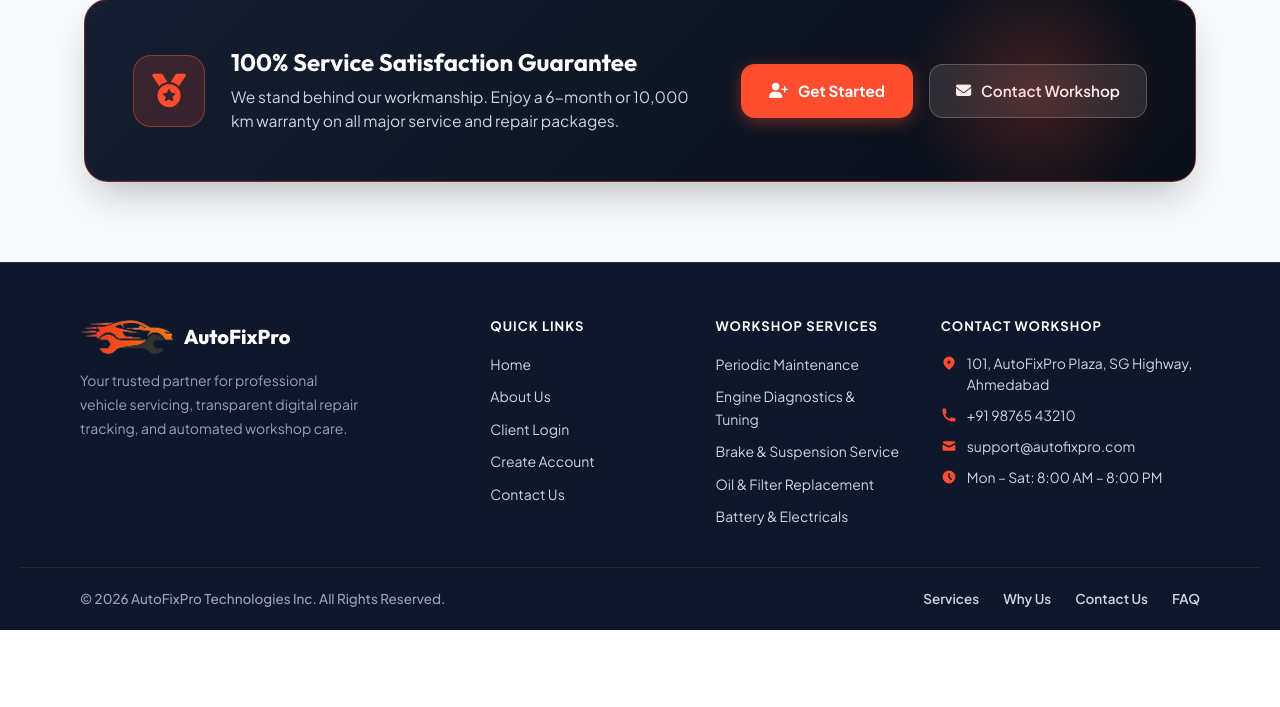
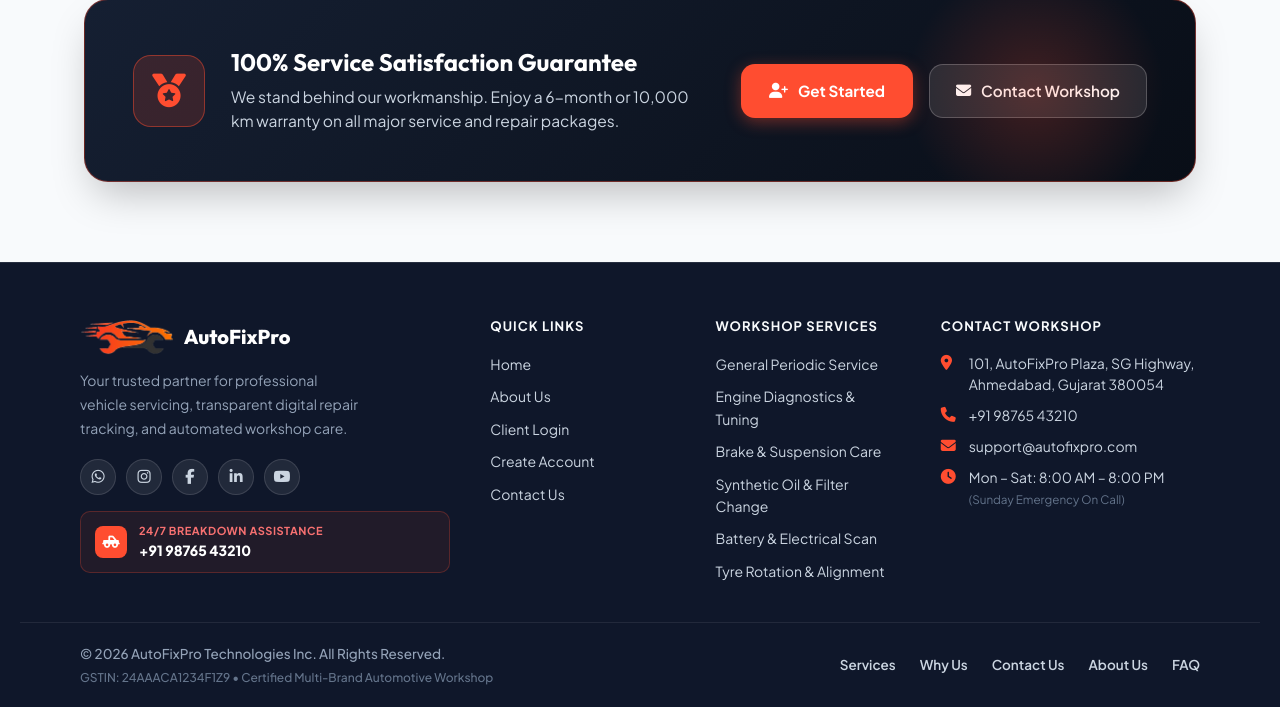
Before and after one commit to sneh125/AutoFixPro, a Django app: page /about/ in a window 1280 px wide. Shown: the part 3056-3763 px from the top of the page. Before the commit the page ends 3686 px from the top, so only its background shows below. Run offline with Django 5.2, Linux system fonts and the light colour scheme.

Commit message:
UI: Enhance footer with interactive social media buttons, 24/7 roadside assistance box, click-to-call links, and GSTIN accreditation

```diff
--- a/static/css/base.css
+++ b/static/css/base.css
@@ -938,6 +938,81 @@ h1,h2,h3,h4,h5 {
   max-width: 280px;
   margin-top: 4px;
 }
+.footer-social-links {
+  display: flex;
+  align-items: center;
+  gap: 10px;
+  margin-top: 18px;
+  margin-bottom: 16px;
+}
+.social-icon-btn {
+  display: inline-flex;
+  align-items: center;
+  justify-content: center;
+  width: 36px;
+  height: 36px;
+  border-radius: 50%;
+  background: rgba(255, 255, 255, 0.08);
+  border: 1px solid rgba(255, 255, 255, 0.12);
+  color: #cbd5e1;
+  font-size: 15px;
+  text-decoration: none;
+  transition: all 0.25s ease;
+}
+.social-icon-btn:hover {
+  transform: translateY(-3px);
+  color: #ffffff;
+}
+.social-icon-btn.whatsapp:hover { background: #25d366; border-color: #25d366; box-shadow: 0 4px 12px rgba(37, 211, 102, 0.35); }
+.social-icon-btn.instagram:hover { background: #e1306c; border-color: #e1306c; box-shadow: 0 4px 12px rgba(225, 48, 108, 0.35); }
+.social-icon-btn.facebook:hover { background: #1877f2; border-color: #1877f2; box-shadow: 0 4px 12px rgba(24, 119, 242, 0.35); }
+.social-icon-btn.linkedin:hover { background: #0a66c2; border-color: #0a66c2; box-shadow: 0 4px 12px rgba(10, 102, 194, 0.35); }
+.social-icon-btn.youtube:hover { background: #ff0000; border-color: #ff0000; box-shadow: 0 4px 12px rgba(255, 0, 0, 0.35); }
+
+.emergency-help-box {
+  display: flex;
+  align-items: center;
+  gap: 12px;
+  padding: 10px 14px;
+  background: rgba(255, 77, 48, 0.08);
+  border: 1px solid rgba(255, 77, 48, 0.25);
+  border-radius: 10px;
+  margin-top: 10px;
+}
+.em-icon {
+  width: 32px;
+  height: 32px;
+  border-radius: 8px;
+  background: #ff4d30;
+  color: #fff;
+  display: flex;
+  align-items: center;
+  justify-content: center;
+  font-size: 14px;
+  flex-shrink: 0;
+}
+.em-content {
+  display: flex;
+  flex-direction: column;
+}
+.em-label {
+  font-size: 11px;
+  font-weight: 700;
+  text-transform: uppercase;
+  letter-spacing: 0.5px;
+  color: #f87171;
+}
+.em-phone {
+  font-size: 14px;
+  font-weight: 800;
+  color: #ffffff;
+  text-decoration: none;
+  transition: color 0.2s ease;
+}
+.em-phone:hover {
+  color: #ff4d30;
+}
+
 .footer-col h4 {
   font-family: var(--font-body);
   font-size: 13px;
@@ -964,7 +1039,23 @@ h1,h2,h3,h4,h5 {
   font-size: 14px;
   line-height: 1.5;
 }
-.contact-item svg { width: 16px; height: 16px; flex-shrink: 0; margin-top: 2px; color: var(--primary); }
+.contact-icon {
+  color: var(--primary);
+  font-size: 15px;
+  width: 18px;
+  margin-top: 2px;
+  flex-shrink: 0;
+}
+.contact-link {
+  color: #cbd5e1;
+  text-decoration: none;
+  transition: color 0.2s ease;
+}
+.contact-link:hover {
+  color: #ff4d30;
+  text-decoration: underline;
+}
+
 .footer-bottom {
   border-top: 1px solid rgba(255, 255, 255, 0.08);
   padding: 20px 60px;
@@ -974,11 +1065,22 @@ h1,h2,h3,h4,h5 {
   justify-content: space-between;
   align-items: center;
   flex-wrap: wrap;
-  gap: 12px;
+  gap: 14px;
 }
-.footer-bottom p {
+.footer-bottom-copy {
+  display: flex;
+  flex-direction: column;
+  gap: 3px;
+}
+.footer-bottom-copy p {
   color: #94a3b8;
   font-size: 13.5px;
+  font-weight: 500;
+  margin: 0;
+}
+.footer-gst-tag {
+  font-size: 12px;
+  color: #64748b;
   font-weight: 500;
 }
 .footer-bottom-links {
@@ -999,7 +1101,8 @@ h1,h2,h3,h4,h5 {
 }
 @media (max-width: 640px) {
   .footer-inner { grid-template-columns: 1fr; padding: 32px 20px 24px; gap: 28px; }
-  .footer-bottom { padding: 14px 20px; flex-direction: column; align-items: flex-start; gap: 8px; }
+  .footer-bottom { padding: 16px 20px; flex-direction: column; align-items: flex-start; gap: 10px; }
+  .footer-bottom-links { flex-wrap: wrap; gap: 14px; }
   .footer-brand p { max-width: 100%; }
 }
 
--- a/templates/includes/footer.html
+++ b/templates/includes/footer.html
@@ -1,13 +1,44 @@
 {% load static %}
 <footer class="site-footer">
     <div class="footer-inner">
+        <!-- Brand & About -->
         <div class="footer-brand">
             <a href="{% url 'home' %}" class="footer-logo">
                 <img src="{% static 'images/logo-light.png' %}" alt="AutoFixPro Logo">
                 <span>AutoFix<span class="f-hl">Pro</span></span>
             </a>
             <p>Your trusted partner for professional vehicle servicing, transparent digital repair tracking, and automated workshop care.</p>
+
+            <!-- Social Media Icons -->
+            <div class="footer-social-links">
+                <a href="https://wa.me/919876543210?text=Hello%20AutoFixPro,%20I%20would%20like%20to%20inquire%20about%20vehicle%20service." target="_blank" rel="noopener" class="social-icon-btn whatsapp" title="Chat on WhatsApp" aria-label="WhatsApp">
+                    <i class="fab fa-whatsapp"></i>
+                </a>
+                <a href="https://instagram.com" target="_blank" rel="noopener" class="social-icon-btn instagram" title="Follow on Instagram" aria-label="Instagram">
+                    <i class="fab fa-instagram"></i>
+                </a>
+                <a href="https://facebook.com" target="_blank" rel="noopener" class="social-icon-btn facebook" title="Like us on Facebook" aria-label="Facebook">
+                    <i class="fab fa-facebook-f"></i>
+                </a>
+                <a href="https://linkedin.com" target="_blank" rel="noopener" class="social-icon-btn linkedin" title="Connect on LinkedIn" aria-label="LinkedIn">
+                    <i class="fab fa-linkedin-in"></i>
+                </a>
+                <a href="https://youtube.com" target="_blank" rel="noopener" class="social-icon-btn youtube" title="Watch on YouTube" aria-label="YouTube">
+                    <i class="fab fa-youtube"></i>
+                </a>
+            </div>
+
+            <!-- 24/7 Breakdown Emergency Badge -->
+            <div class="emergency-help-box">
+                <div class="em-icon"><i class="fas fa-truck-pickup"></i></div>
+                <div class="em-content">
+                    <span class="em-label">24/7 Breakdown Assistance</span>
+                    <a href="tel:+919876543210" class="em-phone">+91 98765 43210</a>
+                </div>
+            </div>
         </div>
+
+        <!-- Quick Links -->
         <div class="footer-col">
             <h4>Quick Links</h4>
             <ul>
@@ -26,44 +57,61 @@
                 <li><a href="{% url 'contact' %}">Contact Us</a></li>
             </ul>
         </div>
+
+        <!-- Workshop Services -->
         <div class="footer-col">
             <h4>Workshop Services</h4>
             <ul>
-                <li>Periodic Maintenance</li>
-                <li>Engine Diagnostics &amp; Tuning</li>
-                <li>Brake &amp; Suspension Service</li>
-                <li>Oil &amp; Filter Replacement</li>
-                <li>Battery &amp; Electricals</li>
+                <li><a href="{% url 'book_service' %}">General Periodic Service</a></li>
+                <li><a href="{% url 'book_service' %}">Engine Diagnostics &amp; Tuning</a></li>
+                <li><a href="{% url 'book_service' %}">Brake &amp; Suspension Care</a></li>
+                <li><a href="{% url 'book_service' %}">Synthetic Oil &amp; Filter Change</a></li>
+                <li><a href="{% url 'book_service' %}">Battery &amp; Electrical Scan</a></li>
+                <li><a href="{% url 'book_service' %}">Tyre Rotation &amp; Alignment</a></li>
             </ul>
         </div>
+
+        <!-- Contact Workshop -->
         <div class="footer-col">
             <h4>Contact Workshop</h4>
             <ul>
                 <li class="contact-item">
-                    <svg viewBox="0 0 20 20" fill="currentColor"><path fill-rule="evenodd" d="M5.05 4.05a7 7 0 119.9 9.9L10 18.9l-4.95-4.95a7 7 0 010-9.9zM10 11a2 2 0 100-4 2 2 0 000 4z" clip-rule="evenodd"/></svg>
-                    101, AutoFixPro Plaza, SG Highway, Ahmedabad
+                    <i class="fas fa-location-dot contact-icon"></i>
+                    <a href="https://maps.google.com/?q=AutoFixPro+Ahmedabad" target="_blank" rel="noopener" class="contact-link">
+                        101, AutoFixPro Plaza, SG Highway, Ahmedabad, Gujarat 380054
+                    </a>
                 </li>
                 <li class="contact-item">
-                    <svg viewBox="0 0 20 20" fill="currentColor"><path d="M2 3a1 1 0 011-1h2.153a1 1 0 01.986.836l.74 4.435a1 1 0 01-.54 1.06l-1.548.773a11.037 11.037 0 006.105 6.105l.774-1.548a1 1 0 011.059-.54l4.435.74a1 1 0 01.836.986V17a1 1 0 01-1 1h-2C7.82 18 2 12.18 2 5V3z"/></svg>
-                    +91 98765 43210
+                    <i class="fas fa-phone contact-icon"></i>
+                    <a href="tel:+919876543210" class="contact-link">
+                        +91 98765 43210
+                    </a>
                 </li>
                 <li class="contact-item">
-                    <svg viewBox="0 0 20 20" fill="currentColor"><path d="M2.003 5.884L10 9.882l7.997-3.998A2 2 0 0016 4H4a2 2 0 00-1.997 1.884z"/><path d="M18 8.118l-8 4-8-4V14a2 2 0 002 2h12a2 2 0 002-2V8.118z"/></svg>
-                    support@autofixpro.com
+                    <i class="fas fa-envelope contact-icon"></i>
+                    <a href="mailto:support@autofixpro.com" class="contact-link">
+                        support@autofixpro.com
+                    </a>
                 </li>
                 <li class="contact-item">
-                    <svg viewBox="0 0 20 20" fill="currentColor"><path fill-rule="evenodd" d="M10 18a8 8 0 100-16 8 8 0 000 16zm1-12a1 1 0 10-2 0v4a1 1 0 00.293.707l2.828 2.829a1 1 0 101.415-1.415L11 9.586V6z" clip-rule="evenodd"/></svg>
-                    Mon – Sat: 8:00 AM – 8:00 PM
+                    <i class="fas fa-clock contact-icon"></i>
+                    <span>Mon – Sat: 8:00 AM – 8:00 PM<br><small style="color: #64748b;">(Sunday Emergency On Call)</small></span>
                 </li>
             </ul>
         </div>
     </div>
+
+    <!-- Bottom Bar -->
     <div class="footer-bottom">
-        <p>&copy; 2026 AutoFixPro Technologies Inc. All Rights Reserved.</p>
+        <div class="footer-bottom-copy">
+            <p>&copy; 2026 AutoFixPro Technologies Inc. All Rights Reserved.</p>
+            <span class="footer-gst-tag">GSTIN: 24AAACA1234F1Z9 &bull; Certified Multi-Brand Automotive Workshop</span>
+        </div>
         <div class="footer-bottom-links">
             <a href="{% url 'home' %}#services">Services</a>
             <a href="{% url 'home' %}#why-us">Why Us</a>
             <a href="{% url 'contact' %}">Contact Us</a>
+            <a href="{% url 'about' %}">About Us</a>
             <a href="{% url 'home' %}#faq">FAQ</a>
         </div>
     </div>
```
